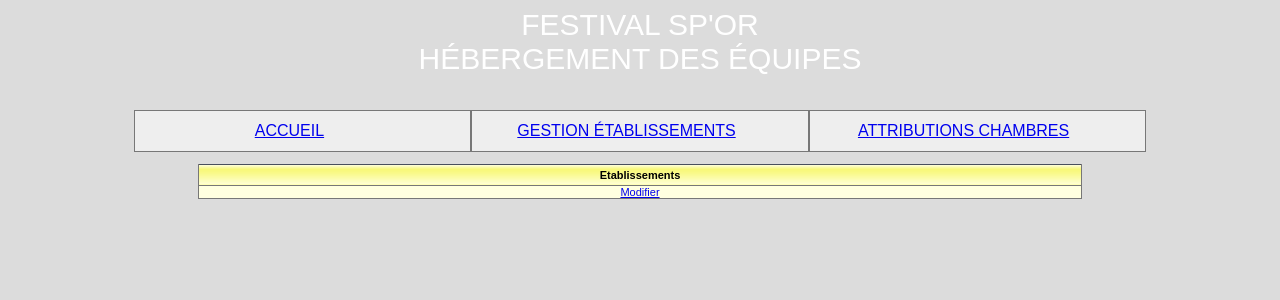
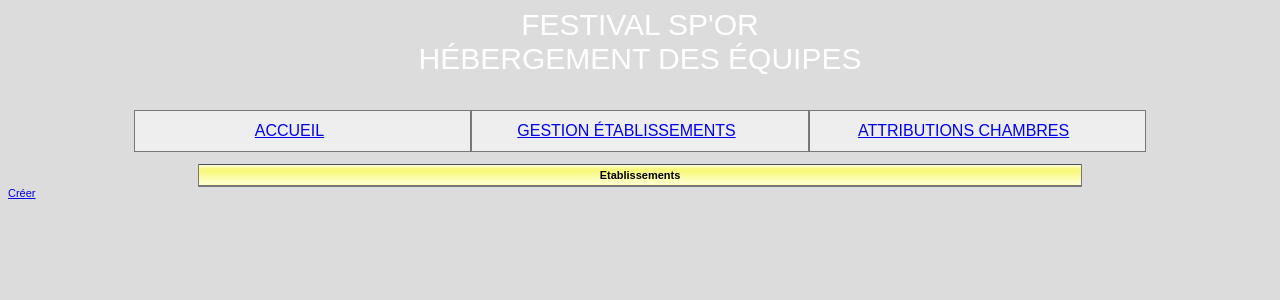
Before and after one commit to j000shua/FestivalGroupA, a PHP site: page /index.php?action=etablissements in a window 1280 px wide. Shown: the top 300 px of the page. Run offline with PHP 8.4, Linux system fonts and the light colour scheme; data that the repository does not hold is empty.

Commit message:
Update vueEtablissements.php

```diff
--- a/vues/vueEtablissements.php
+++ b/vues/vueEtablissements.php
@@ -24,10 +24,11 @@
          </tr>
       <?php endforeach ?>
 
-      <td width='16%' align='center'>
-      <a href='index.php?action=creer'>Modifier</a></td>
+   </table>
 
-   </table>
+   <td width='16%' align='center'>
+      <a href='index.php?action=creer'>Créer</a>
+   </td>
 
 <?php $contenu = ob_get_clean(); ?>
 
```
